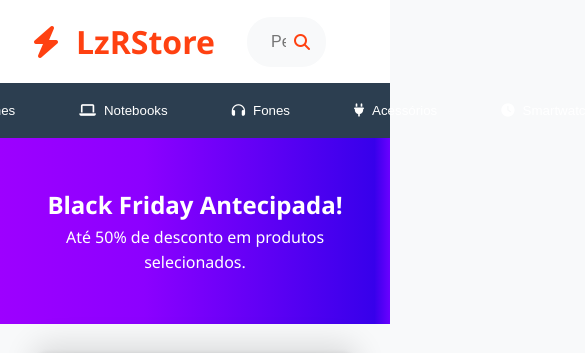
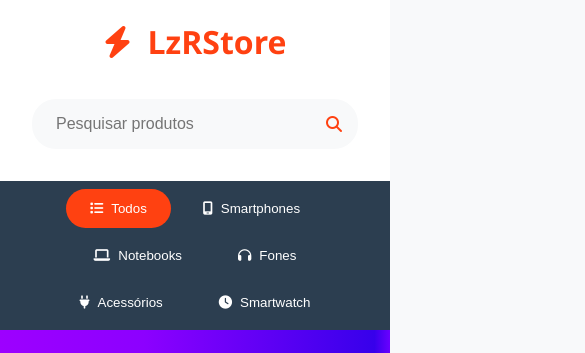
Before and after one commit to LzR-Dev/LzRStore, a plain HTML site: page index.html in a window 390 px wide. Shown: the top 353 px of the page, 585 px wide, since content can reach past the window. Drawn offline with Linux system fonts and the light colour scheme; grey boxes are pictures that could not be loaded.

Commit message:
Colocado responsividade

```diff
--- a/styles.css
+++ b/styles.css
@@ -415,3 +415,28 @@ footer {
 .botao-produto:hover {
   background-color: #69acd9;
 }
+
+/* ===============================
+   RESPONSIVIDADE
+   =============================== */
+
+@media (max-width: 992px) {
+  header {
+    flex-direction: column;
+    gap: 16px;
+  }
+
+  .container-busca {
+    margin: 16px 0;
+    max-width: 100%;
+  }
+
+  .container-categorias nav {
+    flex-wrap: wrap;
+    gap: 8px;
+  }
+
+  .produtos-container {
+    grid-template-columns: repeat(auto-fill, minmax(250px, 1fr));
+  }
+}
```
